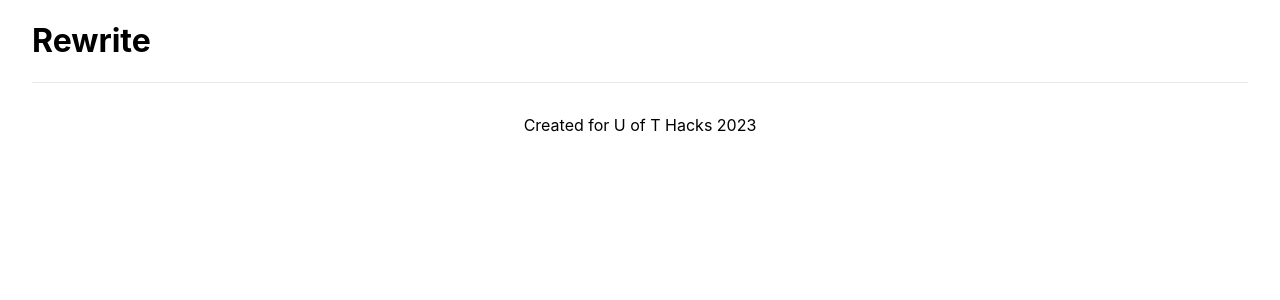
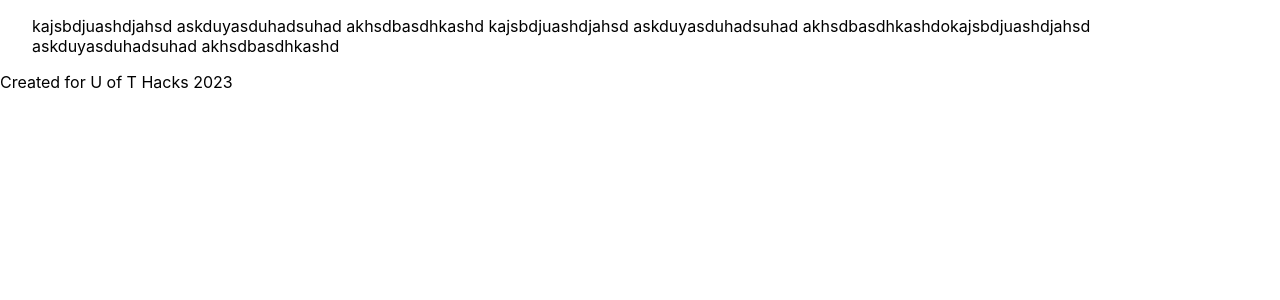
Before and after one commit to Jaywantstocode/dAIly, a Next.js app in the folder client/rewrite-frontend/: page / in a window 1280 px wide. Shown: the top 300 px of the page. Built offline with nearby package versions, Linux system fonts and the light colour scheme.

Commit message:
add pages and page transition with framer

```diff
--- /dev/null
+++ b/client/rewrite-frontend/components/transitions.js
@@ -0,0 +1,68 @@
+import { motion, AnimatePresence } from 'framer-motion';
+
+const transitionTime = 0.25;
+const transitionDelay = 0;
+
+const variantsFadeInOut = {
+  enter: {
+    opacity: 0,
+    transition: {
+      duration: transitionTime,
+      when: "beforeChildren",
+    }
+  },
+
+  exit: {
+    opacity: 0,
+    transition: {
+      duration: transitionTime,
+      when: "afterChildren",
+    }
+  },
+
+
+  normal: {
+    opacity: 1,
+    transition: {
+      duration: transitionTime,
+      delay: transitionDelay,
+      when: "beforeChildren",
+    }
+  }
+}
+
+/**
+ * Use this component as the wrapper for a React component
+ * to have a smooth transition when the element is removed and added
+ * to the React tree.
+ *
+ * @param {children} The child elements to add animation to.
+ */
+const PageTransition = ({variants, children}) => {
+  return (
+        <motion.div
+          key="modal"
+          variants={variants}
+          animate="normal"
+          initial="enter"
+          exit="exit"
+        >
+          {children}
+        </motion.div>
+  )
+}
+
+/**
+ * Use this as a wrapper in _app.js to allow components to animate
+ */
+const TopLevelAnimationWrapper = ({children}) => {
+  return (
+      <AnimatePresence
+        mode="wait"
+      >
+        {children}
+      </AnimatePresence>
+  );
+}
+
+export {TopLevelAnimationWrapper, PageTransition, variantsFadeInOut};
--- a/client/rewrite-frontend/package.json
+++ b/client/rewrite-frontend/package.json
@@ -9,6 +9,7 @@
     "lint": "next lint"
   },
   "dependencies": {
+    "classnames": "^2.3.2",
     "eslint": "8.32.0",
     "eslint-config-next": "13.1.4",
     "framer-motion": "^8.5.0",
--- a/client/rewrite-frontend/pages/_app.js
+++ b/client/rewrite-frontend/pages/_app.js
@@ -1,7 +1,17 @@
-import '../styles/globals.css'
+import styles from '../styles/globals.css'
+import { TopLevelAnimationWrapper } from '../components/transitions';
 
 function MyApp({ Component, pageProps }) {
-  return <Component {...pageProps} />
+  return (
+    <>
+      <TopLevelAnimationWrapper>
+        <Component {...pageProps} />
+      </TopLevelAnimationWrapper>
+      <footer className={styles.footer}>
+        Created for U of T Hacks 2023
+      </footer>
+    </>
+  );
 }
 
 export default MyApp
--- a/client/rewrite-frontend/pages/index.js
+++ b/client/rewrite-frontend/pages/index.js
@@ -1,14 +1,28 @@
+// import classNames from 'classnames/bind';
 import Head from 'next/head'
-import Image from 'next/image'
 import styles from '../styles/Home.module.css'
+import { PageTransition, variantsFadeInOut } from '../components/transitions'
 
 export default function Home() {
   return (
-    <div className={styles.container}>
-      <h1>Rewrite</h1>
-      <footer className={styles.footer}>
-        Created for U of T Hacks 2023
-      </footer>
-    </div>
+    <>
+    <Head>
+      <title>Rewrite</title>
+    </Head>
+    <PageTransition variants={variantsFadeInOut} >
+      <div className={styles.container}>
+        <p>
+          kajsbdjuashdjahsd
+          askduyasduhadsuhad
+          akhsdbasdhkashd
+          kajsbdjuashdjahsd
+          askduyasduhadsuhad
+          akhsdbasdhkashdokajsbdjuashdjahsd
+          askduyasduhadsuhad
+          akhsdbasdhkashd
+        </p>
+      </div>
+    </PageTransition>
+    </>
   )
 }
```
Also changed, not shown: client/rewrite-frontend/components/Nav/Nav.js (added), 2 other files (tests, documents, lock files or other folders).
